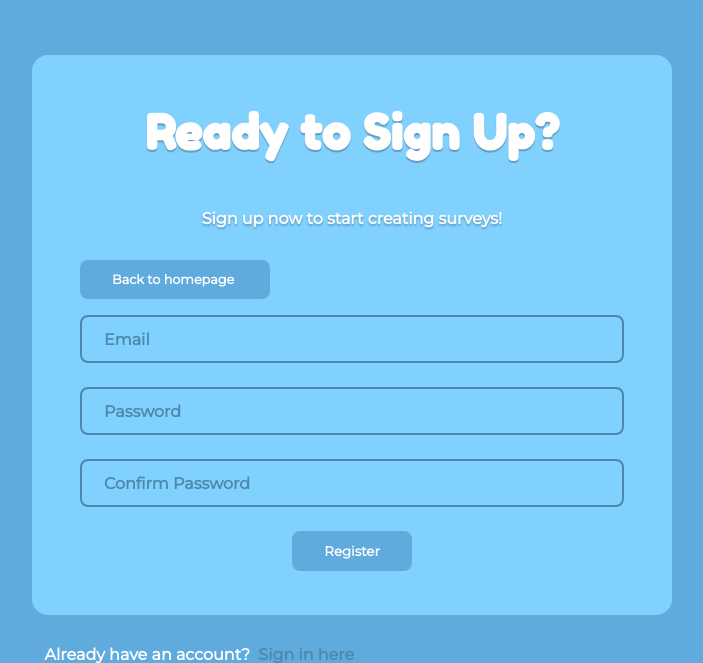
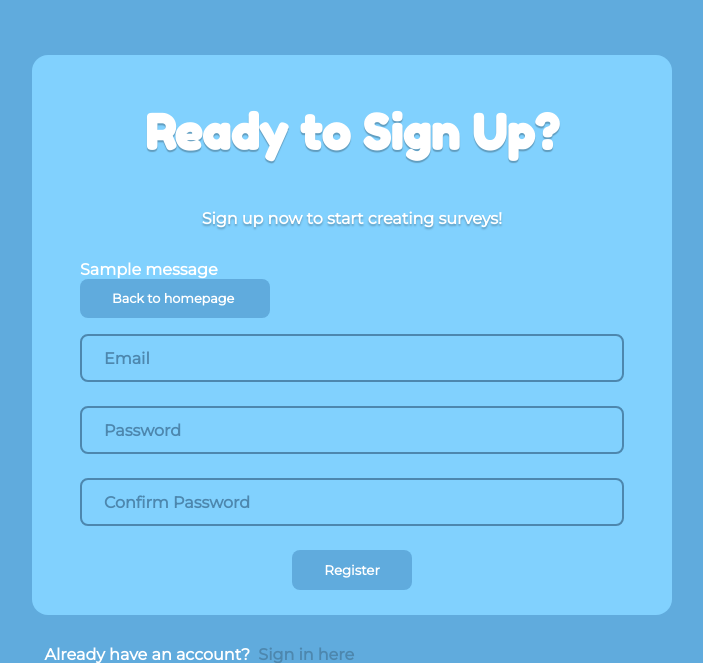
Before and after one commit to xlab-classes/cse442-spring2022-team-team-pentaneers, a Flask app: page /signup in a window 1280 px wide. Shown: the top 663 px of the page, without its empty margins (288-991 px from the left). Run offline with Flask 2, Linux system fonts and the light colour scheme; tables that the repository leaves empty or names only in its code hold one stand-in row (values such as "Sample post"); one stand-in notice (Sample message) is shown.

Commit message:
Frontend - Message if email existed for signup #56

```diff
--- a/templates/Signup.html
+++ b/templates/Signup.html
@@ -16,6 +16,18 @@
 
           <h1 class = "form__title">Ready to Sign Up?</h1>
           <p class = "form__description">Sign up now to start creating surveys!</p>
+
+          <div class = "Account_Exists">
+            {% with messages = get_flashed_messages(with_categories=true) %}
+                {% if messages %}
+                    {% for category, message in messages %}
+                        <div class = "alert alert-{{ category }}">
+                            <h4>{{ message }}</h4>
+                        </div>
+                    {% endfor %}
+                {% endif %}
+            {% endwith %}
+          </div>
 
           <!--Creating the "Back to homepage" button going back to the homepage-->
           <a button class = "form__buttonback" href = "{{ url_for('home') }}">Back to homepage</button></a>
```
